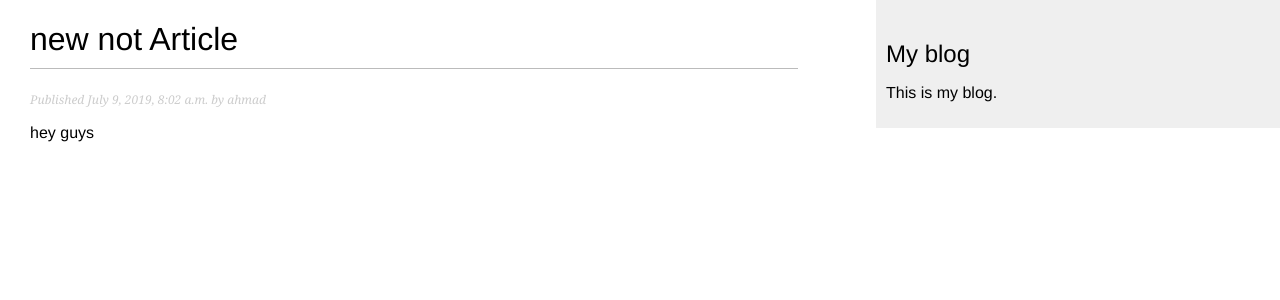
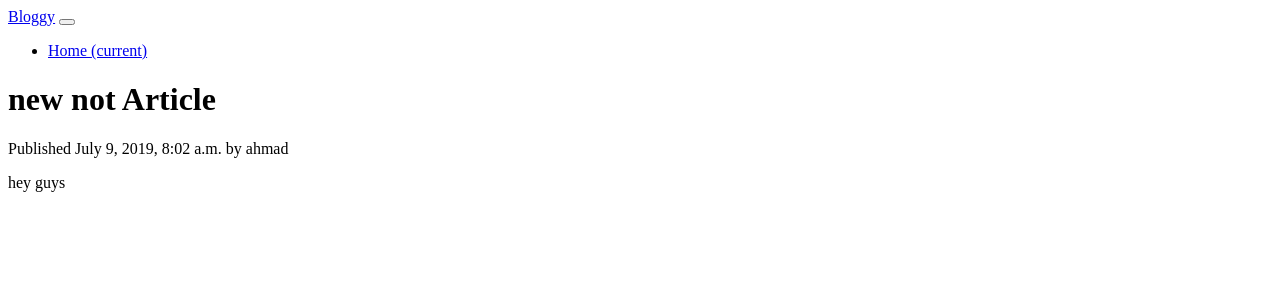
Before and after one commit to z3by/bloggy, a Django app: a page that uses blog/templates/blog/base.html in a window 1280 px wide. Shown: the top 300 px of the page. Run offline with Django 3.2, Linux system fonts and the light colour scheme; data comes from the database, SQL or seed files in the repository; some libraries are stand-ins or nearby versions.

Commit message:
create articles UI

```diff
--- a/blog/static/css/blog.css
+++ b/blog/static/css/blog.css
@@ -1,93 +1,12 @@
-body {
-  margin: 0;
-  padding: 0;
-  font-family: helvetica, sans-serif;
+.rounded {
+  border-radius: 20px !important;
 }
 
-a {
-  color: #00abff;
-  text-decoration: none;
+.card {
+  box-shadow: 0px 3px 10px #ccc;
+  transition: all .3s ease;
 }
-
-h1 {
-  font-weight: normal;
-  border-bottom: 1px solid #bbb;
-  padding: 0 0 10px 0;
+.card:hover {
+  box-shadow: 0px 5px 10px #aaa;
+  transform: scale(1.005);
 }
-
-h2 {
-  font-weight: normal;
-  margin: 30px 0 0;
-}
-
-#content {
-  float: left;
-  width: 60%;
-  padding: 0 0 0 30px;
-}
-
-#sidebar {
-  float: right;
-  width: 30%;
-  padding: 10px;
-  background: #efefef;
-  height: 100%;
-}
-
-p.date {
-  color: #ccc;
-  font-family: georgia, serif;
-  font-size: 12px;
-  font-style: italic;
-}
-
-/* pagination */
-.pagination {
-  margin: 40px 0;
-  font-weight: bold;
-}
-
-/* forms */
-label {
-  float: left;
-  clear: both;
-  color: #333;
-  margin-bottom: 4px;
-}
-input,
-textarea {
-  clear: both;
-  float: left;
-  margin: 0 0 10px;
-  background: #ededed;
-  border: 0;
-  padding: 6px 10px;
-  font-size: 12px;
-}
-input[type="submit"] {
-  font-weight: bold;
-  background: #00abff;
-  color: #fff;
-  padding: 10px 20px;
-  font-size: 14px;
-  text-transform: uppercase;
-}
-.errorlist {
-  color: #cc0033;
-  float: left;
-  clear: both;
-  padding-left: 10px;
-}
-
-/* comments */
-.comment {
-  padding: 10px;
-}
-.comment:nth-child(even) {
-  background: #efefef;
-}
-.comment .info {
-  font-weight: bold;
-  font-size: 12px;
-  color: #666;
-}
--- a/blog/templates/blog/base.html
+++ b/blog/templates/blog/base.html
@@ -6,15 +6,39 @@
     <meta name="viewport" content="width=device-width, initial-scale=1.0" />
     <meta http-equiv="X-UA-Compatible" content="ie=edge" />
     <title>{% block title %}{% endblock %}</title>
+    <link
+      rel="stylesheet"
+      href="https://unpkg.com/bootstrap-material-design@4.1.1/dist/css/bootstrap-material-design.min.css"
+      integrity="sha384-wXznGJNEXNG1NFsbm0ugrLFMQPWswR3lds2VeinahP8N0zJw9VWSopbjv2x7WCvX"
+      crossorigin="anonymous"
+    />
     <link href="{% static "css/blog.css" %}" rel="stylesheet">
   </head>
-  <body>
-    <div id="content">
+  <body class="bg-light">
+    {% include "blog/partials/navbar.html" %}
+    <main id="content" class="container py-3">
       {% block content %} {% endblock %}
-    </div>
-    <div id="sidebar">
-      <h2>My blog</h2>
-      <p>This is my blog.</p>
-    </div>
+    </main>
+
+    <script
+      src="https://code.jquery.com/jquery-3.2.1.slim.min.js"
+      integrity="sha384-KJ3o2DKtIkvYIK3UENzmM7KCkRr/rE9/Qpg6aAZGJwFDMVNA/GpGFF93hXpG5KkN"
+      crossorigin="anonymous"
+    ></script>
+    <script
+      src="https://unpkg.com/popper.js@1.12.6/dist/umd/popper.js"
+      integrity="sha384-fA23ZRQ3G/J53mElWqVJEGJzU0sTs+SvzG8fXVWP+kJQ1lwFAOkcUOysnlKJC33U"
+      crossorigin="anonymous"
+    ></script>
+    <script
+      src="https://unpkg.com/bootstrap-material-design@4.1.1/dist/js/bootstrap-material-design.js"
+      integrity="sha384-CauSuKpEqAFajSpkdjv3z9t8E7RlpJ1UP0lKM/+NdtSarroVKu069AlsRPKkFBz9"
+      crossorigin="anonymous"
+    ></script>
+    <script>
+      $(document).ready(function() {
+        $("body").bootstrapMaterialDesign();
+      });
+    </script>
   </body>
 </html>
--- /dev/null
+++ b/blog/templates/blog/partials/navbar.html
@@ -0,0 +1,46 @@
+<nav class="navbar navbar-expand-lg navbar-light bg-white">
+  <a class="navbar-brand" href="/blog/">Bloggy</a>
+  <button
+    class="navbar-toggler"
+    type="button"
+    data-toggle="collapse"
+    data-target="#navbarSupportedContent"
+    aria-controls="navbarSupportedContent"
+    aria-expanded="false"
+    aria-label="Toggle navigation"
+  >
+    <span class="navbar-toggler-icon"></span>
+  </button>
+
+  <div class="collapse navbar-collapse" id="navbarSupportedContent">
+    <ul class="navbar-nav mr-auto">
+      <li class="nav-item active">
+        <a class="nav-link" href="/blog/"
+          >Home <span class="sr-only">(current)</span></a
+        >
+      </li>
+      <!-- <li class="nav-item">
+        <a class="nav-link" href="#">Link</a>
+      </li>
+      <li class="nav-item dropdown">
+        <a
+          class="nav-link dropdown-toggle"
+          href="#"
+          id="navbarDropdown"
+          role="button"
+          data-toggle="dropdown"
+          aria-haspopup="true"
+          aria-expanded="false"
+        >
+          Dropdown
+        </a>
+        <div class="dropdown-menu" aria-labelledby="navbarDropdown">
+          <a class="dropdown-item" href="#">Action</a>
+          <a class="dropdown-item" href="#">Another action</a>
+          <div class="dropdown-divider"></div>
+          <a class="dropdown-item" href="#">Something else here</a>
+        </div>
+      </li> -->
+    </ul>
+  </div>
+</nav>
--- a/blog/templates/blog/post/detail.html
+++ b/blog/templates/blog/post/detail.html
@@ -3,9 +3,11 @@
 {% block title %}{{ post.title }}{% endblock %}
 
 {% block content %}
-  <h1>{{ post.title }}</h1>
-  <p class="date">
+  <h1 class="text-primary text-center">{{ post.title }}</h1>
+  <p class="text-secondary text-center">
     Published {{ post.publish }} by {{ post.author }}
   </p>
-  {{ post.body|linebreaks }}
+  <p class="article-text">
+    {{ post.body|linebreaks }}
+  </p>
 {% endblock %}
--- a/blog/urls.py
+++ b/blog/urls.py
@@ -5,7 +5,7 @@ app_name = 'blog'
 
 urlpatterns = [
     # post views
-    path('', views.post_list, name='post_list'),
+    path('', views.PostListView.as_view(), name='post_list'),
     path('<int:year>/<int:month>/<int:day>/<slug:post>/',
          views.post_detail,
          name='post_detail'),
--- a/blog/views.py
+++ b/blog/views.py
@@ -1,23 +1,12 @@
 from django.shortcuts import render, get_object_or_404
 from .models import Post
-from django.core.paginator import Paginator, EmptyPage, PageNotAnInteger
+from django.views.generic import ListView
 
-def post_list(request):
-    object_list = Post.published.all()
-    paginator = Paginator(object_list, 3) # 3 posts in each page
-    page = request.GET.get('page')
-    try:
-        posts = paginator.page(page)
-    except PageNotAnInteger:
-        # If page is not an integer deliver the first page
-        posts = paginator.page(1)
-    except EmptyPage:
-        # If page is out of range deliver last page of results
-        posts = paginator.page(paginator.num_pages)
-    return render(request,
-                  'blog/post/list.html',
-                  {'page': page,
-                   'posts': posts})
+class PostListView(ListView):
+    queryset = Post.published.all()
+    context_object_name = 'posts'
+    paginate_by = 3
+    template_name = 'blog/post/list.html'
 
 
 def post_detail(request, year, month, day, post):
```
Also changed, not shown: blog/templates/blog/post/list.html (+19 -12 lines).
